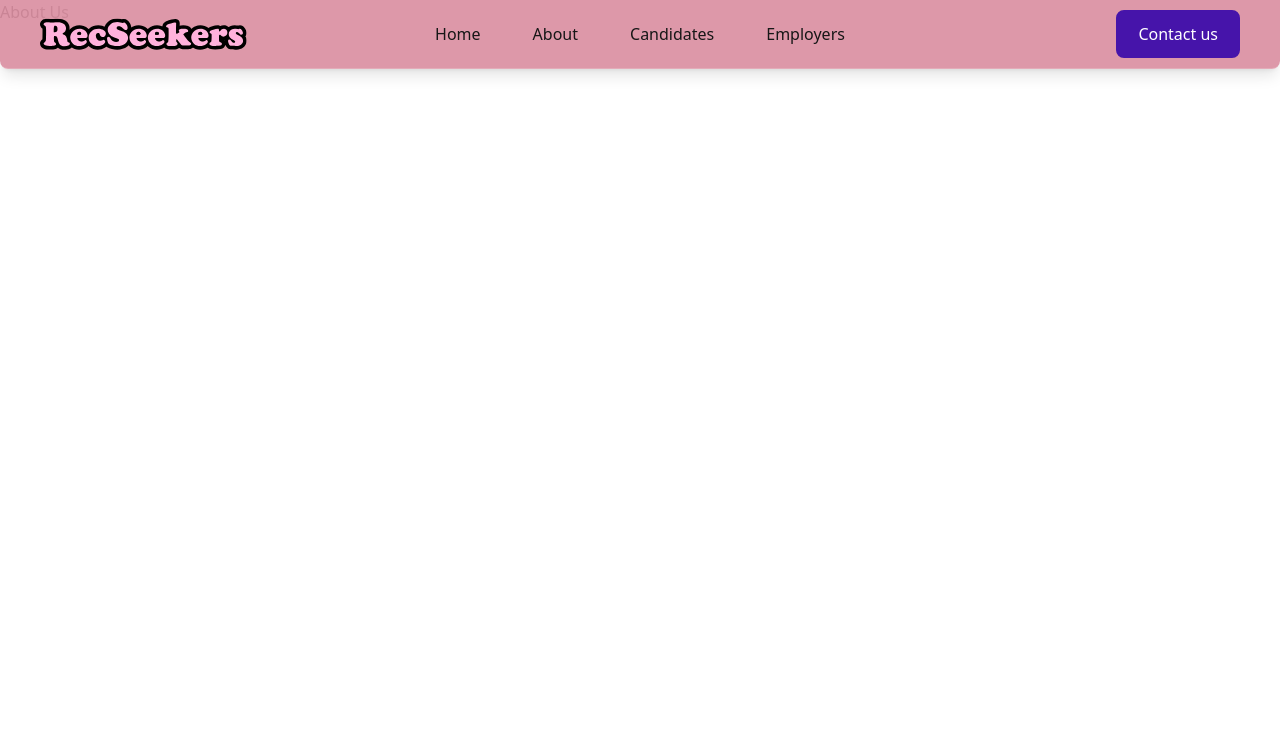
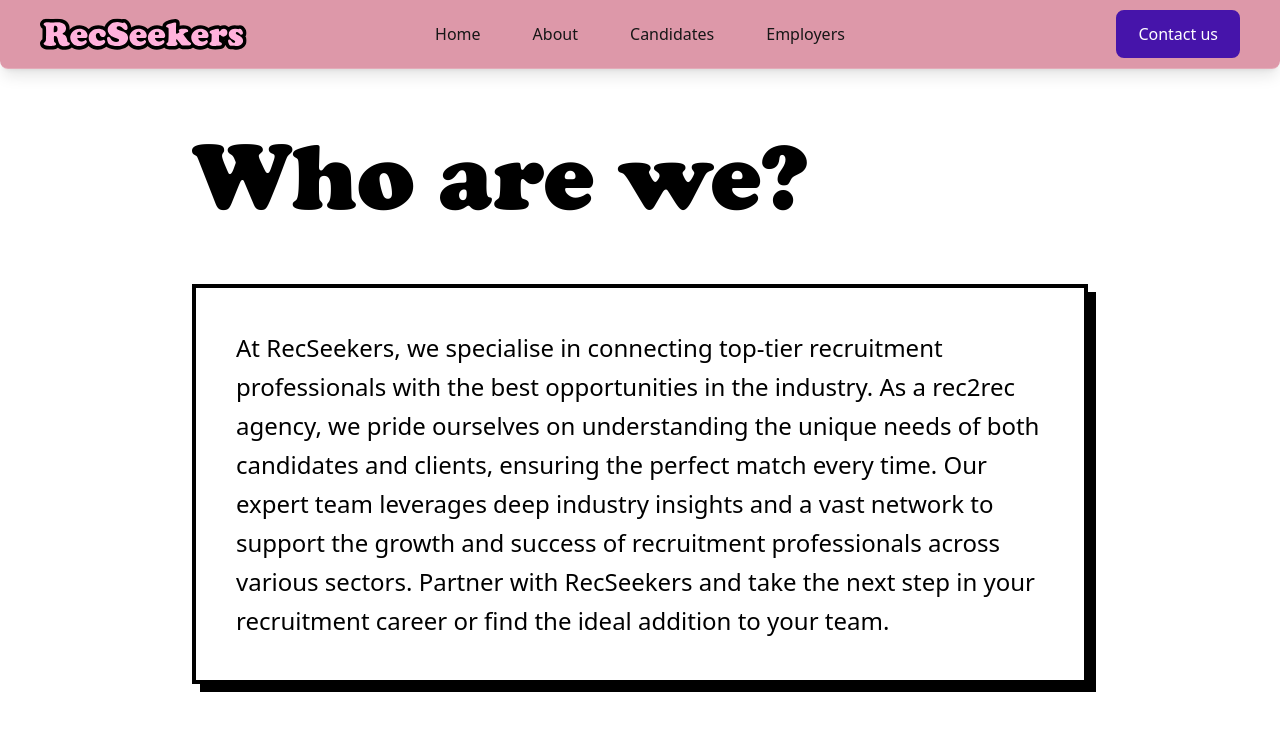
Before and after one commit to CD-Chief/RecSeekers-Website, a Next.js app in the folder frontend/: page /about in a window 1280 px wide. Shown: the top 730 px of the page. Built offline with nearby package versions, Linux system fonts and the light colour scheme.

Commit message:
feat: implement AboutPage with hero section and content layout

```diff
--- a/frontend/app/about/page.tsx
+++ b/frontend/app/about/page.tsx
@@ -1,7 +1,36 @@
+import localFont from 'next/font/local';
+
+const cooper = localFont({
+  src: '../fonts/cooper-black-cdnfonts/coopbl.ttf',
+  display: 'swap',
+});
+
 export default function AboutPage() {
   return (
-    <main>
-      <h1>About Us</h1>
+    <main className="relative w-full">
+      {/* --- Hero / Heading Section --- */}
+      <section
+        className="min-h-screen flex flex-col items-center justify-center px-8 py-24"
+        style={{ background: '#FFFFFF' }}
+      >
+        <div className="max-w-4xl w-full">
+          <h1 className={`${cooper.className} text-7xl md:text-8xl text-black mb-12 leading-tight`}>
+            Who are we?
+          </h1>
+
+          <div className="p-10 border-4 border-black shadow-[8px_8px_0px_0px_rgba(0,0,0,1)] bg-white">
+            <p className="text-xl md:text-2xl text-black leading-relaxed">
+              At RecSeekers, we specialise in connecting top-tier recruitment professionals
+              with the best opportunities in the industry. As a rec2rec agency, we pride
+              ourselves on understanding the unique needs of both candidates and clients,
+              ensuring the perfect match every time. Our expert team leverages deep industry
+              insights and a vast network to support the growth and success of recruitment
+              professionals across various sectors. Partner with RecSeekers and take the
+              next step in your recruitment career or find the ideal addition to your team.
+            </p>
+          </div>
+        </div>
+      </section>
     </main>
   );
 }
```
